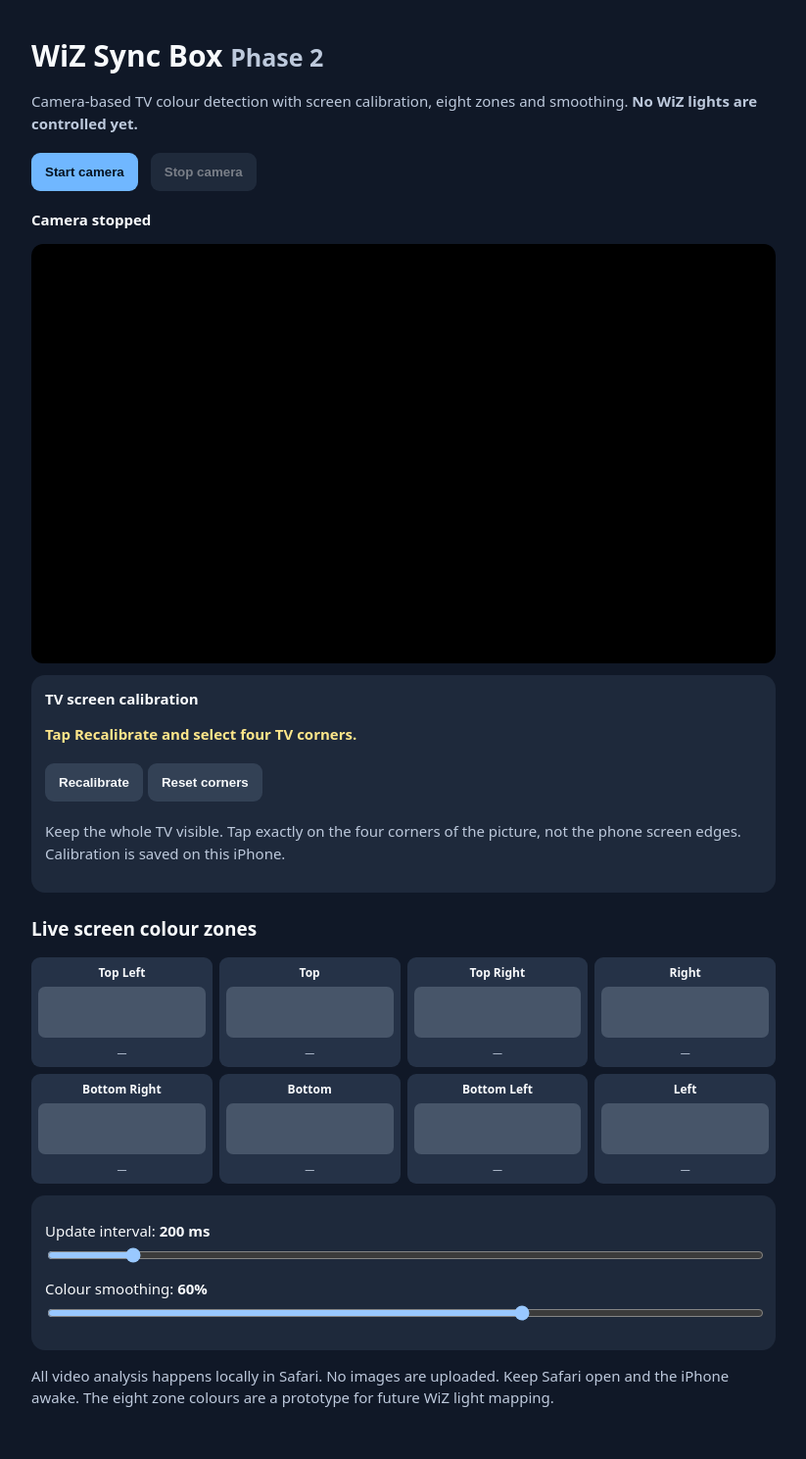
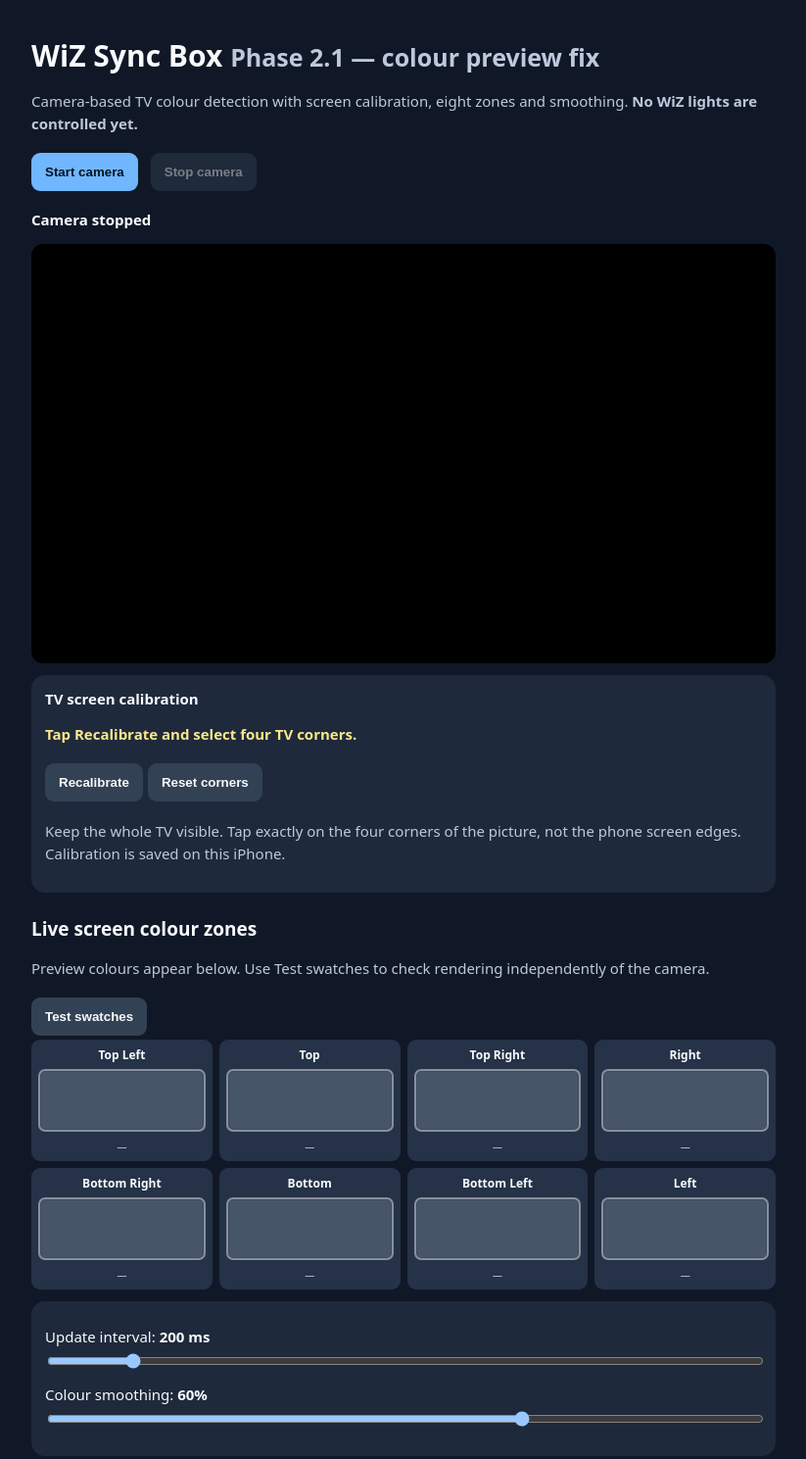
Before and after one commit to jdisunil/wiz-syncbox-phase2, a plain HTML site: page index.html in a window 1280 px wide. Shown: the top 1489 px of the page at 98% size, without its empty margins (228-1051 px from the left). Drawn offline with Linux system fonts and the light colour scheme.

Commit message:
Update index.html for Phase 2.1 with fixes
Updated title and added a colour preview fix.

```diff
--- a/index.html
+++ b/index.html
@@ -1,15 +1,15 @@
-<!doctype html><html lang="en"><head><meta charset="utf-8"><meta name="viewport" content="width=device-width,initial-scale=1,viewport-fit=cover"><title>WiZ Sync Box — Phase 2</title><style>
-:root{color-scheme:dark}*{box-sizing:border-box}body{margin:0;background:#101827;color:#f8fafc;font:15px system-ui,sans-serif;padding:16px}main{max-width:760px;margin:auto}h1{margin-bottom:4px}h2{font-size:19px;margin-top:24px}.muted{color:#bdc9dc;line-height:1.5}.panel{background:#1e293b;padding:14px;border-radius:14px;margin:12px 0}button{border:0;border-radius:9px;background:#70b7ff;color:#061423;padding:12px 14px;font-weight:700;margin:4px 5px 4px 0}button.secondary{background:#334155;color:#f8fafc}button:disabled{opacity:.45}.preview{position:relative;width:100%;aspect-ratio:16/9;background:#000;border-radius:12px;overflow:hidden;touch-action:manipulation}#view{width:100%;height:100%;display:block}#overlay{position:absolute;inset:0;width:100%;height:100%;touch-action:manipulation}#calibrationHelp{color:#fde68a;font-weight:600}.grid{display:grid;grid-template-columns:repeat(4,minmax(0,1fr));gap:7px}.tile{background:#253247;border-radius:9px;padding:7px;text-align:center;font-size:12px}.swatch{height:52px;border-radius:7px;background:#475569;margin:6px 0}.tile small{font-size:10px}input[type=range]{width:100%}.control{margin:12px 0}label{display:block;margin-bottom:5px}#status{font-weight:700}small{color:#bdc9dc} .row{display:flex;flex-wrap:wrap;align-items:center;gap:8px}</style></head><body><main>
-<h1>WiZ Sync Box <small>Phase 2</small></h1><p class="muted">Camera-based TV colour detection with screen calibration, eight zones and smoothing. <strong>No WiZ lights are controlled yet.</strong></p>
+<!doctype html><html lang="en"><head><meta charset="utf-8"><meta name="viewport" content="width=device-width,initial-scale=1,viewport-fit=cover"><title>WiZ Sync Box — Phase 2.1</title><style>
+:root{color-scheme:dark}*{box-sizing:border-box}body{margin:0;background:#101827;color:#f8fafc;font:15px system-ui,sans-serif;padding:16px}main{max-width:760px;margin:auto}h1{margin-bottom:4px}h2{font-size:19px;margin-top:24px}.muted{color:#bdc9dc;line-height:1.5}.panel{background:#1e293b;padding:14px;border-radius:14px;margin:12px 0}button{border:0;border-radius:9px;background:#70b7ff;color:#061423;padding:12px 14px;font-weight:700;margin:4px 5px 4px 0}button.secondary{background:#334155;color:#f8fafc}button:disabled{opacity:.45}.preview{position:relative;width:100%;aspect-ratio:16/9;background:#000;border-radius:12px;overflow:hidden;touch-action:manipulation}#view{width:100%;height:100%;display:block}#overlay{position:absolute;inset:0;width:100%;height:100%;touch-action:manipulation}#calibrationHelp{color:#fde68a;font-weight:600}.grid{display:grid;grid-template-columns:repeat(4,minmax(0,1fr));gap:7px}.tile{background:#253247;border-radius:9px;padding:7px;text-align:center;font-size:12px}.swatch{display:block;width:100%;height:64px;min-height:64px;border-radius:7px;background-color:#475569;margin:6px 0;border:2px solid rgba(255,255,255,.35);box-shadow:inset 0 0 0 1px rgba(0,0,0,.12)}.tile small{font-size:10px}input[type=range]{width:100%}.control{margin:12px 0}label{display:block;margin-bottom:5px}#status{font-weight:700}small{color:#bdc9dc} .row{display:flex;flex-wrap:wrap;align-items:center;gap:8px}</style></head><body><main>
+<h1>WiZ Sync Box <small>Phase 2.1 — colour preview fix</small></h1><p class="muted">Camera-based TV colour detection with screen calibration, eight zones and smoothing. <strong>No WiZ lights are controlled yet.</strong></p>
 <div class="row"><button id="start">Start camera</button><button id="stop" class="secondary" disabled>Stop camera</button></div><p id="status" role="status">Camera stopped</p>
 <div class="preview"><canvas id="view" width="320" height="180"></canvas><canvas id="overlay" width="320" height="180" aria-label="Tap the four TV screen corners in order"></canvas></div>
 <div class="panel"><strong>TV screen calibration</strong><p class="muted" id="calibrationHelp">Start the camera, then tap the TV screen corners in order: top-left, top-right, bottom-right, bottom-left.</p><button id="calibrate" class="secondary">Recalibrate</button><button id="reset" class="secondary">Reset corners</button><p class="muted">Keep the whole TV visible. Tap exactly on the four corners of the picture, not the phone screen edges. Calibration is saved on this iPhone.</p></div>
-<h2>Live screen colour zones</h2><div class="grid" id="zones"></div>
+<h2>Live screen colour zones</h2><p class="muted" id="swatchStatus">Preview colours appear below. Use Test swatches to check rendering independently of the camera.</p><button id="testSwatches" class="secondary" type="button">Test swatches</button><div class="grid" id="zones"></div>
 <div class="panel"><div class="control"><label for="rate">Update interval: <strong id="rateLabel">200 ms</strong></label><input id="rate" type="range" min="100" max="1000" step="50" value="200"></div><div class="control"><label for="smooth">Colour smoothing: <strong id="smoothLabel">60%</strong></label><input id="smooth" type="range" min="0" max="90" step="10" value="60"></div></div>
 <p class="muted">All video analysis happens locally in Safari. No images are uploaded. Keep Safari open and the iPhone awake. The eight zone colours are a prototype for future WiZ light mapping.</p>
 <video id="camera" autoplay playsinline muted hidden></video><canvas id="sample" width="320" height="180" hidden></canvas></main>
 <script>
-'use strict';const W=320,H=180,$=id=>document.getElementById(id),video=$('camera'),view=$('view'),vctx=view.getContext('2d'),overlay=$('overlay'),octx=overlay.getContext('2d'),sample=$('sample'),ctx=sample.getContext('2d',{willReadFrequently:true});let stream=null,timer=null,points=[],calibrating=false,previous={};const names=['Top Left','Top','Top Right','Right','Bottom Right','Bottom','Bottom Left','Left'];const tiles={};for(const name of names){const el=document.createElement('div');el.className='tile';const title=document.createElement('strong');title.textContent=name;const sw=document.createElement('div');sw.className='swatch';const val=document.createElement('small');val.textContent='—';el.append(title,sw,val);$('zones').append(el);tiles[name]={sw,val};}
+'use strict';const W=320,H=180,$=id=>document.getElementById(id),video=$('camera'),view=$('view'),vctx=view.getContext('2d'),overlay=$('overlay'),octx=overlay.getContext('2d'),sample=$('sample'),ctx=sample.getContext('2d',{willReadFrequently:true});let stream=null,timer=null,points=[],calibrating=false,previous={};const names=['Top Left','Top','Top Right','Right','Bottom Right','Bottom','Bottom Left','Left'];const tiles={};for(const name of names){const el=document.createElement('div');el.className='tile';const title=document.createElement('strong');title.textContent=name;const sw=document.createElement('div');sw.className='swatch';const val=document.createElement('small');val.textContent='—';sw.setAttribute('role','img');sw.setAttribute('aria-label',name+' detected colour');el.append(title,sw,val);$('zones').append(el);tiles[name]={sw,val};}
 try{const saved=JSON.parse(localStorage.getItem('wizSyncCornersV2'));if(Array.isArray(saved)&&saved.length===4&&saved.every(p=>Number.isFinite(p.x)&&Number.isFinite(p.y)&&p.x>=0&&p.x<=1&&p.y>=0&&p.y<=1))points=saved;}catch(e){}
 function drawOverlay(){octx.clearRect(0,0,W,H);if(points.length){octx.lineWidth=2;octx.strokeStyle='#facc15';octx.fillStyle='#facc15';octx.beginPath();points.forEach((p,i)=>i?octx.lineTo(p.x*W,p.y*H):octx.moveTo(p.x*W,p.y*H));if(points.length===4)octx.closePath();octx.stroke();points.forEach((p,i)=>{octx.beginPath();octx.arc(p.x*W,p.y*H,4,0,Math.PI*2);octx.fill();octx.font='12px sans-serif';octx.fillText(String(i+1),p.x*W+7,p.y*H-7);});}}
 function help(){if(calibrating)$('calibrationHelp').textContent=['Tap TOP-LEFT corner','Tap TOP-RIGHT corner','Tap BOTTOM-RIGHT corner','Tap BOTTOM-LEFT corner'][points.length]||'Calibration complete';else $('calibrationHelp').textContent=points.length===4?'Calibration saved. Recalibrate if the phone moves.':'Tap Recalibrate and select four TV corners.';drawOverlay();}
@@ -18,7 +18,9 @@ $('calibrate').onclick=beginCalibration;$('reset').onclick=()=>{points=[];calibr
 const regions=[['Top Left',.04,.04,.26,.24],['Top',.38,.03,.62,.19],['Top Right',.74,.04,.96,.24],['Right',.82,.38,.98,.62],['Bottom Right',.74,.76,.96,.96],['Bottom',.38,.81,.62,.97],['Bottom Left',.04,.76,.26,.96],['Left',.02,.38,.18,.62]];
 function projected(u,v){const [a,b,c,d]=points;return {x:(1-u)*(1-v)*a.x+u*(1-v)*b.x+u*v*c.x+(1-u)*v*d.x,y:(1-u)*(1-v)*a.y+u*(1-v)*b.y+u*v*c.y+(1-u)*v*d.y};}
 function zoneColor(data,u0,v0,u1,v1){let r=0,g=0,b,n=0;for(let j=0;j<8;j++)for(let i=0;i<8;i++){const p=projected(u0+(i+.5)/8*(u1-u0),v0+(j+.5)/8*(v1-v0));const x=Math.min(W-1,Math.max(0,Math.round(p.x*(W-1)))),y=Math.min(H-1,Math.max(0,Math.round(p.y*(H-1)))),idx=(y*W+x)*4;r+=data[idx];g+=data[idx+1];b+=data[idx+2];n++;}return [r/n,g/n,b/n];}
-function frame(){if(!stream||video.readyState<2)return;vctx.drawImage(video,0,0,W,H);if(points.length!==4)return;ctx.drawImage(video,0,0,W,H);const data=ctx.getImageData(0,0,W,H).data;const retention=Number($('smooth').value)/100;for(const [name,u0,v0,u1,v1] of regions){const raw=zoneColor(data,u0,v0,u1,v1),old=previous[name]||raw;const rgb=raw.map((v,i)=>Math.round(old[i]*retention+v*(1-retention)));previous[name]=rgb;const hex='#'+rgb.map(v=>v.toString(16).padStart(2,'0')).join('').toUpperCase();tiles[name].sw.style.background=hex;tiles[name].val.textContent=hex;}}
+function renderSwatch(name,hex){const tile=tiles[name];if(!tile)return;tile.sw.style.setProperty('background-color',hex,'important');tile.sw.style.setProperty('background-image','none','important');tile.sw.style.setProperty('opacity','1','important');tile.sw.setAttribute('aria-label',name+' '+hex);tile.val.textContent=hex;tile.val.style.color='#ffffff';}
+$('testSwatches').onclick=()=>{const demo=['#FF0000','#FF9A00','#FFFF00','#00C853','#00BFFF','#2345FF','#AA33DD','#FFFFFF'];names.forEach((name,i)=>renderSwatch(name,demo[i]));$('swatchStatus').textContent='TEST MODE: Eight bright test colours are displayed. Start or continue the camera to resume live colours.';};
+function frame(){if(!stream||video.readyState<2)return;vctx.drawImage(video,0,0,W,H);if(points.length!==4)return;ctx.drawImage(video,0,0,W,H);const data=ctx.getImageData(0,0,W,H).data;const retention=Number($('smooth').value)/100;$('swatchStatus').textContent='LIVE: Colour swatches and HEX values update together.';for(const [name,u0,v0,u1,v1] of regions){const raw=zoneColor(data,u0,v0,u1,v1),old=previous[name]||raw;const rgb=raw.map((v,i)=>Math.round(old[i]*retention+v*(1-retention)));previous[name]=rgb;const hex='#'+rgb.map(v=>v.toString(16).padStart(2,'0')).join('').toUpperCase();renderSwatch(name,hex);}}
 function schedule(){clearInterval(timer);if(stream)timer=setInterval(frame,Number($('rate').value));} $('rate').oninput=()=>{$('rateLabel').textContent=$('rate').value+' ms';schedule();};$('smooth').oninput=()=>{$('smoothLabel').textContent=$('smooth').value+'%';};
 async function start(){try{stream=await navigator.mediaDevices.getUserMedia({audio:false,video:{facingMode:{ideal:'environment'},width:{ideal:1280},height:{ideal:720}}});video.srcObject=stream;await video.play();$('status').textContent='Camera running';$('start').disabled=true;$('stop').disabled=false;if(points.length!==4)beginCalibration();schedule();}catch(e){$('status').textContent='Camera error: '+e.message;}}
 function stop(){clearInterval(timer);timer=null;if(stream)stream.getTracks().forEach(t=>t.stop());stream=null;video.srcObject=null;$('status').textContent='Camera stopped';$('start').disabled=false;$('stop').disabled=true;}
```
